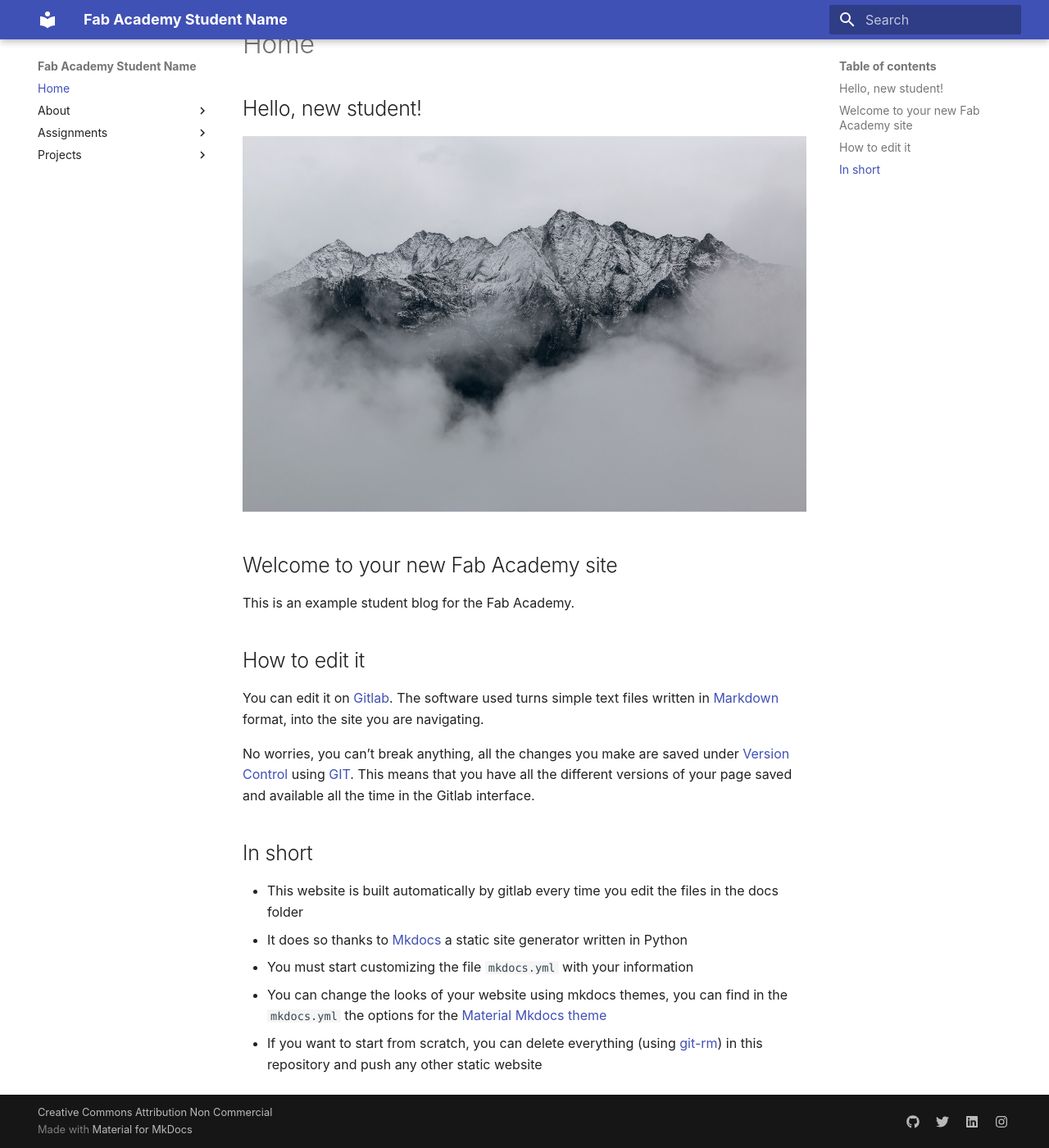
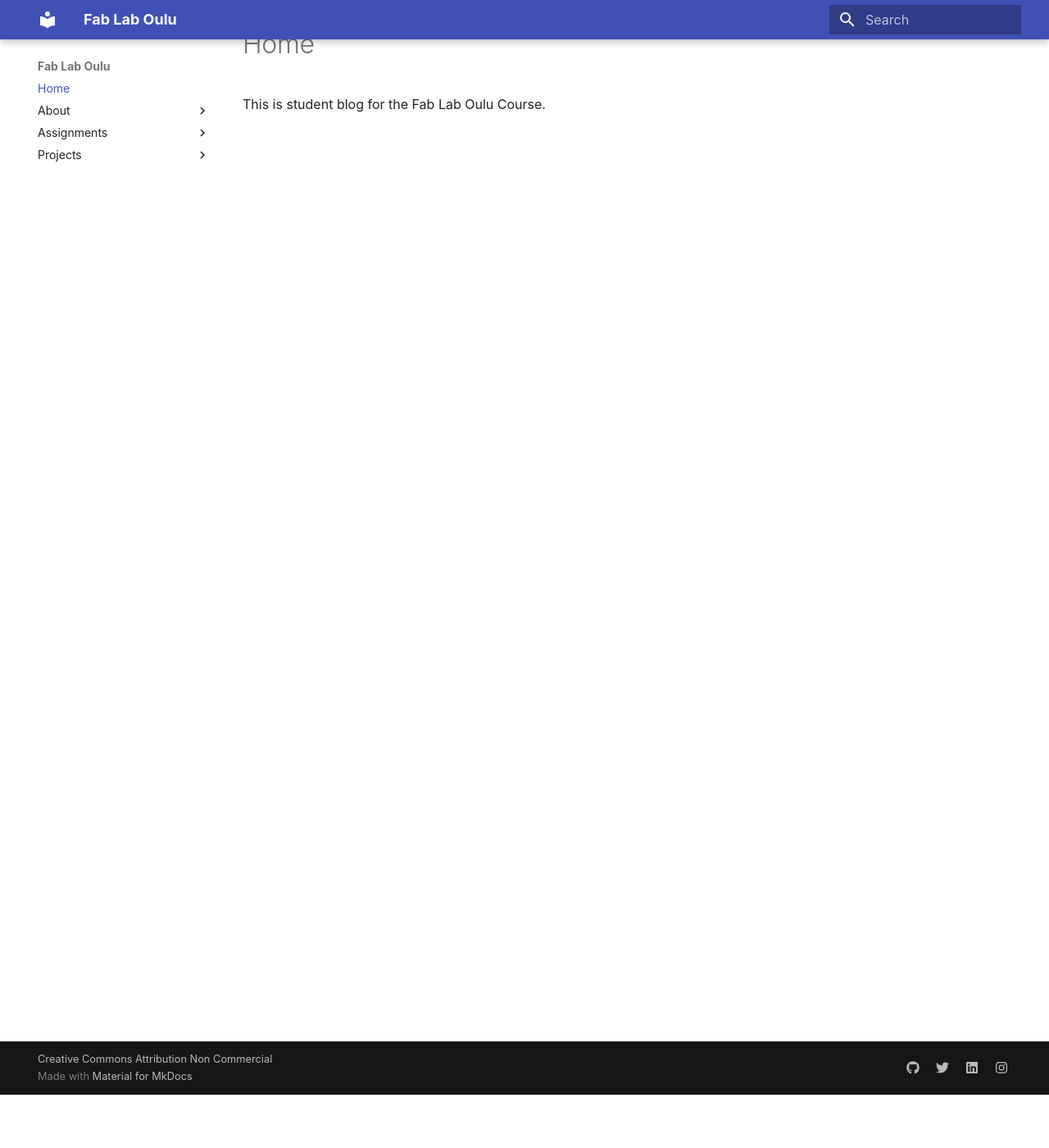
Before and after one commit to palosaari/fablab, an MkDocs documentation site: the page built from docs/index.md, in a window 1280 px wide and 1400 px high, scrolled down 65 px. Shown: the whole window at 82% size. Built offline with MkDocs 1.6.1 and Material for MkDocs 9.7.7, drawn with Linux system fonts in a browser that asks for light colours.

Commit message:
Add some basic info, about, home
Edit template. Add basic info about student.

Signed-off-by: Antti Palosaari <crope@iki.fi>

```diff
--- a/docs/index.md
+++ b/docs/index.md
@@ -1,24 +1,3 @@
 # Home
 
-## Hello, new student!
-
-![](./images/week01/assignment-photo.jpg)
-
-## Welcome to your new Fab Academy site
-
-This is an example student blog for the Fab Academy.
-
-## How to edit it
-
-You can edit it on [Gitlab](http://gitlab.fabcloud.org). The software used turns simple text files
-written in [Markdown](https://en.wikipedia.org/wiki/Markdown) format, into the site you are navigating.
-
-No worries, you can't break anything, all the changes you make are saved under [Version Control](https://en.wikipedia.org/wiki/Version_control) using [GIT](https://git-scm.com/book/en/v2/Getting-Started-About-Version-Control). This means that you have all the different versions of your page saved and available all the time in the Gitlab interface.
-
-## In short
-
-- This website is built automatically by gitlab every time you edit the files in the docs folder
-- It does so thanks to [Mkdocs](https://mkdocs.org) a static site generator written in Python
-- You must start customizing the file `mkdocs.yml` with your information
-- You can change the looks of your website using mkdocs themes, you can find in the `mkdocs.yml` the options for the [Material Mkdocs theme](https://squidfunk.github.io/mkdocs-material/)
-- If you want to start from scratch, you can delete everything (using [git-rm](https://git-scm.com/docs/git-rm)) in this repository and push any other static website
+This is student blog for the Fab Lab Oulu Course.
--- a/mkdocs.yml
+++ b/mkdocs.yml
@@ -1,8 +1,8 @@
 # Replace the text below to customize your site
-site_name: Fab Academy Student Name
-site_description: My Fabacademy site
+site_name: Fab Lab Oulu
+site_description: Fab Lab Oulu Course
 
-site_author: Your name here
+site_author: Antti Palosaari
 docs_dir: docs
 site_dir: _site
 copyright: Creative Commons Attribution Non Commercial
```
Also changed, not shown: docs/about/index.md (+2 -23 lines).
